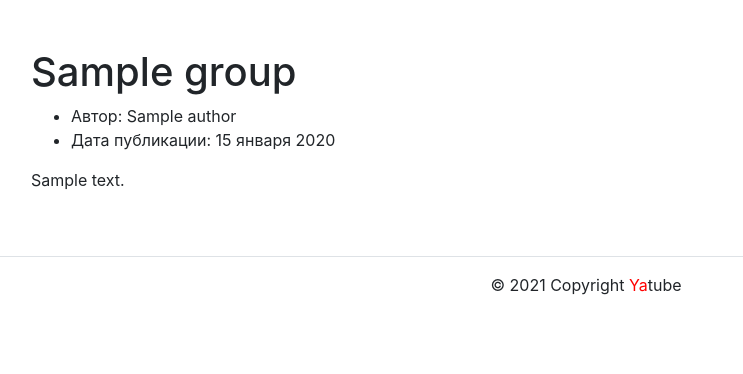
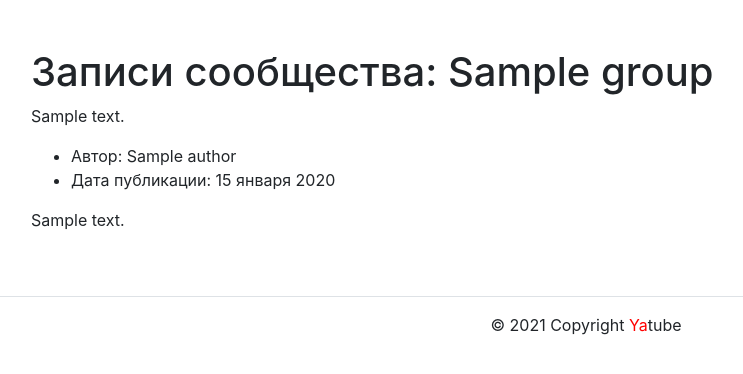
Before and after one commit to IvanAlekseyevich/freedom, a Django app: template yatube/templates/posts/group_list.html in a window 1280 px wide. Shown: the part 56-430 px from the top of the page, without its empty margins (54-797 px from the left). Run offline with Django 3.2, Linux system fonts and the light colour scheme; the template is opened without the code that fills it: most values are stand-ins (such as "Sample title", 1, 10 or a date in 2020); some libraries are stand-ins or nearby versions.

```diff
--- a/yatube/templates/posts/group_list.html
+++ b/yatube/templates/posts/group_list.html
@@ -1,7 +1,8 @@
 {% extends 'base.html' %}
-{% block title %}Записи сообщества {{ group }}{% endblock %}
+{% block title %}{{ group.title }}{% endblock %}
 {% block content %}
-<h1>{{ group }}</h1>
+<h1>Записи сообщества: {{ group.title }}</h1>
+<p>{{ group.description }}</p>
 <article>
 {% for post in page_obj %}
   <ul>
```
